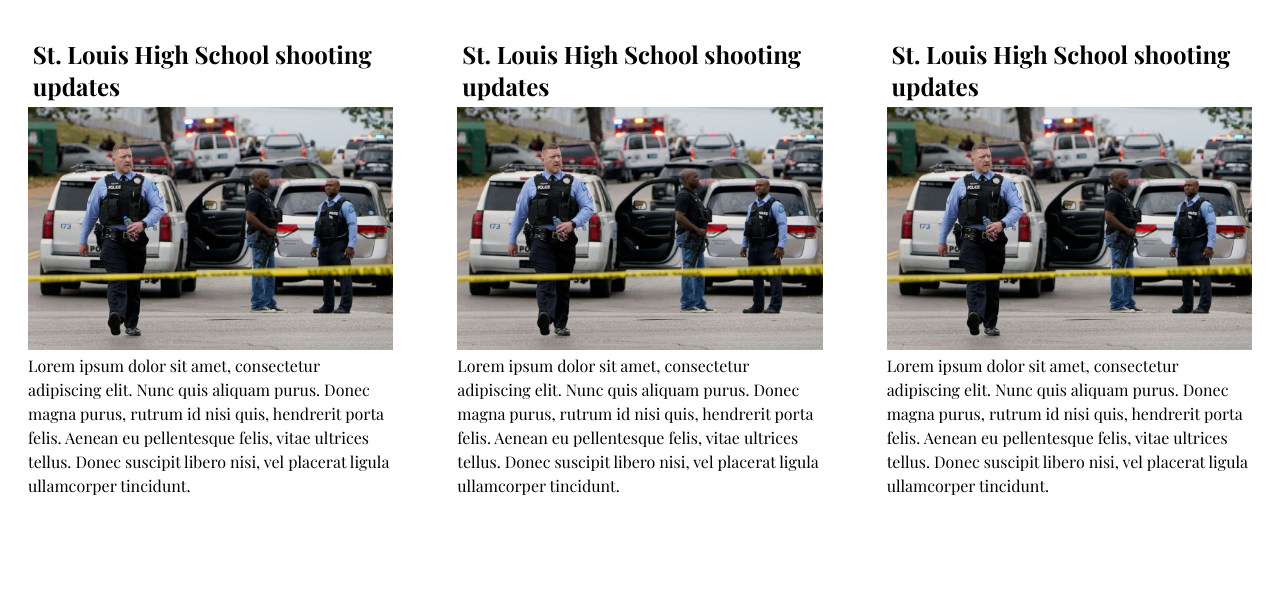
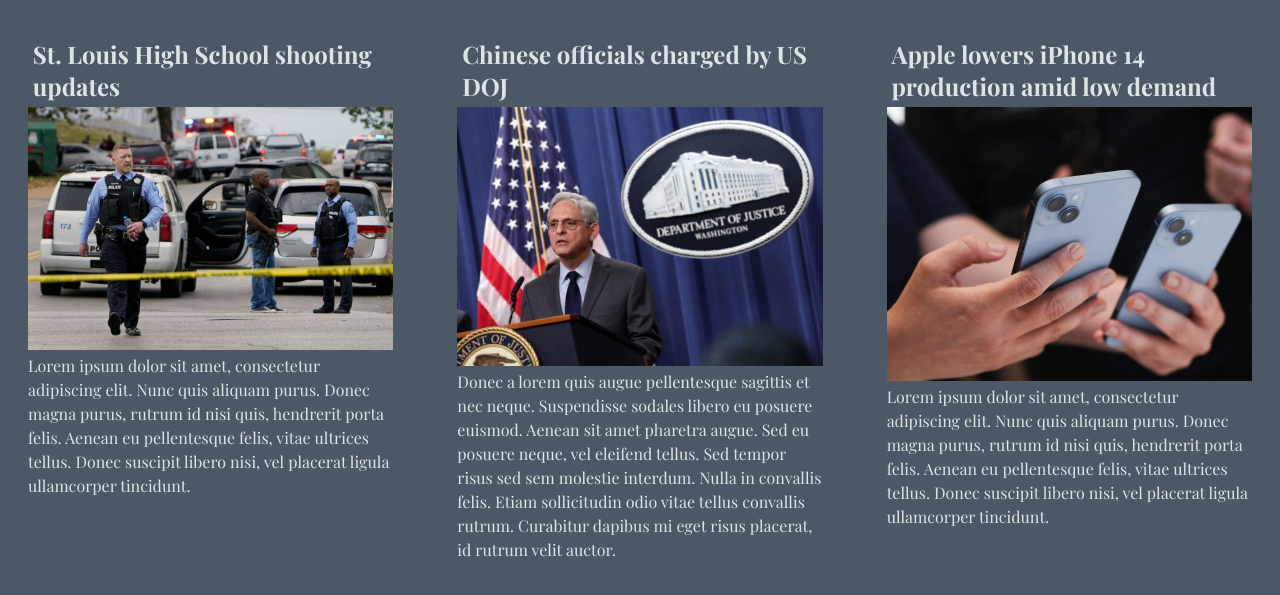
Before and after one commit to jdanderson01/news-landing, a plain HTML site: page index.html in a window 1280 px wide. Shown: the part 59-654 px from the top of the page. Drawn offline with nearby package versions, Linux system fonts and the light colour scheme; a web font is replaced by a local one.

Commit message:
Content & styling update
Added more placeholder images and changed the grid styling a little

```diff
--- a/index.html
+++ b/index.html
@@ -12,7 +12,7 @@
     </head>
     <body>
         <nav class="navbar">
-            <a href="app.js>"><h1 class="title-logo">Politizen</h1></a>
+            <a href="#"><h1 class="title-logo">Politizen</h1></a>
 
             <a href="#" class="toggle-button">
                 <span class="bar"></span>
@@ -36,9 +36,9 @@
             <section class="hero">
                 <div class="news-container">
                     <div class="news-item">
-                    <h1>St. Louis High School shooting updates</h1>
-                    <img src="assets/st-louis.jpeg" alt="Officers at the scene of the school shooting in St. Louis" class="news-img">
-                    <p>
+                    <h1 class="article-title">St. Louis High School shooting updates</h1>
+                    <img src="assets/st-louis-shooting.jpeg" alt="Officers at the scene of the school shooting in St. Louis" class="news-img">
+                    <p class="article-blurb">
                         Lorem ipsum dolor sit amet, consectetur adipiscing elit.
                         Nunc quis aliquam purus. Donec magna purus, rutrum id nisi
                         quis, hendrerit porta felis. Aenean eu pellentesque felis,
@@ -47,9 +47,21 @@
                     </p>
                 </div>
                 <div class="news-item">
-                    <h1>St. Louis High School shooting updates</h1>
-                    <img src="assets/st-louis.jpeg" alt="Officers at the scene of the school shooting in St. Louis" class="news-img">
-                    <p>
+                    <h1 class="article-title">Chinese officials charged by US DOJ</h1>
+                    <img src="assets/doj-charged.jpeg" alt="Officers at the scene of the school shooting in St. Louis" class="news-img">
+                    <p class="article-blurb">
+                        Donec a lorem quis augue pellentesque sagittis et nec neque.
+                        Suspendisse sodales libero eu posuere euismod. Aenean sit amet pharetra
+                        augue. Sed eu posuere neque, vel eleifend tellus. Sed tempor risus sed sem
+                        molestie interdum. Nulla in convallis felis. Etiam sollicitudin odio vitae
+                        tellus convallis rutrum. Curabitur dapibus mi eget risus placerat, id rutrum
+                        velit auctor.
+                    </p>
+                </div>
+                <div class="news-item">
+                    <h1 class="article-title">Apple lowers iPhone 14 production amid low demand</h1>
+                    <img src="assets/iphone-14.jpeg" alt="Officers at the scene of the school shooting in St. Louis" class="news-img">
+                    <p class="article-blurb">
                         Lorem ipsum dolor sit amet, consectetur adipiscing elit.
                         Nunc quis aliquam purus. Donec magna purus, rutrum id nisi
                         quis, hendrerit porta felis. Aenean eu pellentesque felis,
@@ -57,18 +69,6 @@
                         ligula ullamcorper tincidunt.
                     </p>
                 </div>
-                <div class="news-item">
-                    <h1>St. Louis High School shooting updates</h1>
-                    <img src="assets/st-louis.jpeg" alt="Officers at the scene of the school shooting in St. Louis" class="news-img">
-                    <p>
-                        Lorem ipsum dolor sit amet, consectetur adipiscing elit.
-                        Nunc quis aliquam purus. Donec magna purus, rutrum id nisi
-                        quis, hendrerit porta felis. Aenean eu pellentesque felis,
-                        vitae ultrices tellus. Donec suscipit libero nisi, vel placerat
-                        ligula ullamcorper tincidunt.
-                    </p>
-                </div>
-
                 </div>
             </section>
         </main>
--- a/styles.css
+++ b/styles.css
@@ -7,8 +7,17 @@
     font-family: 'Playfair Display', serif;
 }
 
+body {
+    background-color: #4d5866;
+}
+
+
 a {
     text-decoration: none;
+}
+
+.article-title, .article-blurb {
+    color: #dde4e5;
 }
 
 .title-logo {
@@ -61,7 +70,7 @@ a {
 
 .news-container {
     display: grid;
-    grid-template-columns: auto auto auto;
+    grid-template-columns: repeat(3, 1fr);
     gap: 1.5rem;
     max-width: 100%;
     margin: .5em auto;
```
Also changed, not shown: assets/doj-charged.jpeg (added), assets/iphone-14.jpeg (added), assets/st-louis-shooting.jpeg (renamed from assets/st-louis.jpeg), 2 other files.
